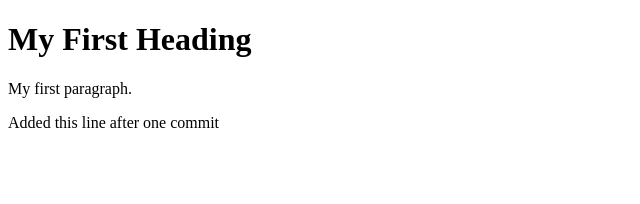
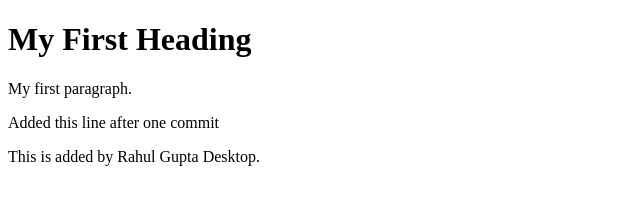
Before and after one commit to guptarahul34/central-git-saidemy, a plain HTML site: page index.html in a window 1280 px wide. Shown: the whole page, without its empty margins (0-640 px from the left). Drawn offline with Linux system fonts and the light colour scheme.

Commit message:
added some content in the index file through rahul desktop system.

```diff
--- a/index.html
+++ b/index.html
@@ -9,6 +9,6 @@
 <p>My first paragraph.</p>
 
 <p> Added this line after one commit </p>
-
+<p> This is added by Rahul Gupta Desktop. </p>
 </body>
 </html>
```
